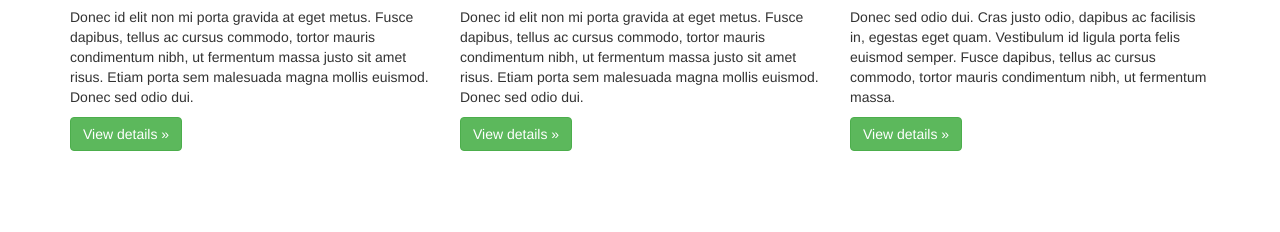
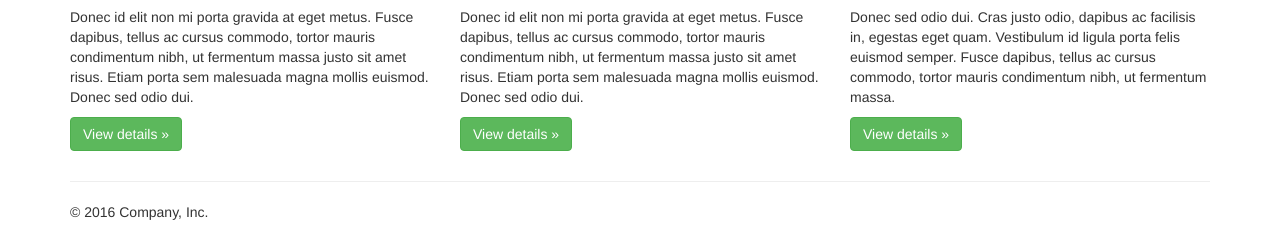
Before and after one commit to luisSandino/tarea2TecnolAvanz, a plain HTML site: page index.html in a window 1280 px wide. Shown: the part 706-938 px from the top of the page. Before the commit the page ends 867 px from the top, so only its background shows below. Drawn offline with Linux system fonts and the light colour scheme.

Commit message:
adds website footer

```diff
--- a/index.html
+++ b/index.html
@@ -71,8 +71,12 @@
 	          <p><a class="btn btn-success" href="#" role="button">View details &raquo;</a></p>
 	        </div>
 	      </div>
+			<hr>
+	      <footer>
+	        <p>&copy; 2016 Company, Inc.</p>
+	      </footer>
+		</div>
 
-		</div>
 
 
 
```
